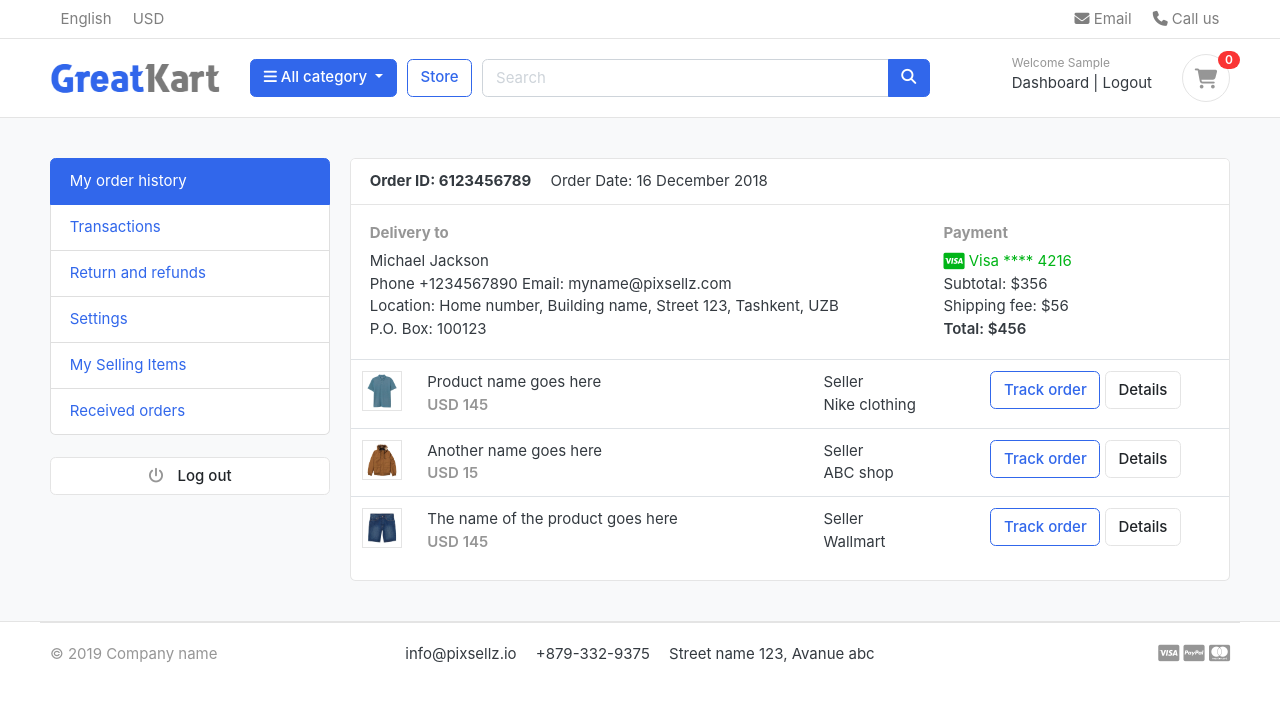
After one commit to rodrigo-carrasco-ra/Ecommerce-Django, a Django app: page /accounts/ in a window 1280 px wide. The commit adds this page. Shown: the top 702 px of the page. Run offline with Django 4.2, Linux system fonts and the light colour scheme; the visitor is signed in with stand-in values (Sample User, id 1); data that the repository does not hold is empty; some libraries are stand-ins or nearby versions; some web fonts are replaced.

Commit message:
login y reset password listo

```diff
--- a/accounts/urls.py
+++ b/accounts/urls.py
@@ -5,4 +5,10 @@ urlpatterns = [
     path('register/', views.register, name='register'),
     path('login/', views.login, name='login'),
     path('logout/', views.logout, name='logout'),
+    path('activate/<uidb64>/<token>/', views.activate, name='activate'),
+    path('', views.dashboard, name='dashboard'),
+    path('forgot_password/', views.forgot_password, name='forgot_password'),
+    path('reset_password_validate/<uidb64>/<token>/', views.reset_password_validate, name='reset_password_validate'),
+    path('reset_password/', views.reset_password, name='reset_password'),
+
 ]
--- a/accounts/views.py
+++ b/accounts/views.py
@@ -1,35 +1,157 @@
-from django.shortcuts import render
+from django.shortcuts import render,redirect
 from .forms import RegistrationForm
 from .models import Account
-from django.contrib import messages
-from django.shortcuts import redirect
+from django.contrib import messages, auth
+from django.contrib.auth.decorators import login_required
+from django.contrib.auth import authenticate, login, logout
+
+# For user activation:
+from django.contrib.sites.shortcuts import get_current_site
+from django.template.loader import render_to_string
+from django.utils.http import urlsafe_base64_encode, urlsafe_base64_decode
+from django.utils.encoding import force_bytes
+from django.contrib.auth.tokens import default_token_generator
+from django.core.mail import EmailMessage
+
+
 # Create your views here.
 
-def register (request):
+def register(request):
     if request.method == 'POST':
-        form = RegistrationForm(request.POST) #
-        if form.is_valid():#Valida que los datos ingresados sean correctos
-            first_name = form.cleaned_data['first_name'] # form.cleaned_data returns a dictionary of validated form input fields and their values, where string primary keys are returned as objects.
+        form = RegistrationForm(request.POST)  #
+        if form.is_valid():  # Valida que los datos ingresados sean correctos
+            first_name = form.cleaned_data[
+                'first_name']  # form.cleaned_data returns a dictionary of validated form input fields and their values, where string primary keys are returned as objects.
             last_name = form.cleaned_data['last_name']
             phone_number = form.cleaned_data['phone_number']
             email = form.cleaned_data['email']
             password = form.cleaned_data['password']
-            username = email.split('@')[0] #split divide el string en una lista, en este caso se divide en dos, el nombre de usuario y el dominio ('@
-            user = Account.objects.create_user(first_name=first_name, last_name=last_name, email=email, password=password, username=username)
+            username = email.split('@')[
+                0]  # split divide el string en una lista, en este caso se divide en dos, el nombre de usuario y el dominio ('@
+            user = Account.objects.create_user(first_name=first_name, last_name=last_name, email=email,
+                                               password=password, username=username)
             user.phone_number = phone_number
             user.save()
-            messages.success(request, 'Congratulations! You have successfully registered')
-            return redirect('register')
+
+            # USER ACTIVATION
+            current_site = get_current_site(request) # get the domain name
+            email_subject = 'Activate your account in Great Kart Store'
+            message = render_to_string('accounts/account_verification_email.html', {
+                'user': user, # user is the object of the model Account
+                'domain': current_site, # current_site is the domain name of the website
+                'uid': urlsafe_base64_encode(force_bytes(user.pk)), # user.pk is the primary key of the user. urlsafe_base64_encode is a
+                # function that encodes the primary key of the user. force_bytes is a function that converts the encoded primary key to bytes.
+                'token': default_token_generator.make_token(user), # default_token_generator is a function that generates a token for the user
+            })
+            to_email = email # the email of the user
+            send_email = EmailMessage(email_subject, message, to=[to_email]) # send_email is an object of the class EmailMessage
+            send_email.send() # send the email
+            #messages.success(request, 'Check your email to activate your account. Thank you.')
+            return redirect('/accounts/login/?command=verification&email=' + email)
     else:
         form = RegistrationForm()
 
     context = {
         'form': form
-        }
-    return render(request, 'accounts/register.html',context)
+    }
+    return render(request, 'accounts/register.html', context)
 
-def login (request):
-    return render(request, 'accounts/login.html')
 
-def logout (request):
-    return
+def login(request):
+    if request.method == "POST":  # Si el metodo es POST, es decir, se envio un formulario
+        email = request.POST['email']  # Se obtiene el email del formulario
+        password = request.POST['password']  # Se obtiene el password del formulario
+
+        user = auth.authenticate(email=email, password=password)  # Se autentica el usuario
+
+        if user is not None: # Si el usuario existe
+            auth.login(request, user)
+            messages.success(request, 'You are now logged in.')
+            return redirect('dashboard')
+        else:
+            messages.error(request, 'Invalid credentials')
+            return redirect('login')
+    return render(request, 'accounts/login.html')  # Se renderiza la pagina de login
+
+@login_required(login_url='login')  # Si el usuario no esta logueado, lo redirige a la pagina de login
+def logout(request): # Si el usuario esta logueado, lo desloguea y lo redirige a la pagina de login
+    auth.logout(request)
+    messages.success(request, 'You are now logged out.')
+    return redirect('login')
+
+def activate (request, uidb64, token):
+    try:
+        uid = urlsafe_base64_decode(uidb64).decode() # decode the uidb64 to get the uid
+        user = Account._default_manager.get(pk=uid) # get the user object using the uid
+    except(TypeError, ValueError, OverflowError, Account.DoesNotExist):
+        user = None # if the user does not exist, set the user to None
+
+    if user is not None and default_token_generator.check_token(user, token): # if the user exists and the token is valid
+        user.is_active = True # activate the user
+        user.save()
+        messages.success(request, 'Your account was activated.')
+        return redirect('login')
+    else:
+        messages.error(request, 'Invalid activation link')
+        return redirect('register')
+
+@login_required(login_url='login')
+def dashboard(request):
+    return render(request, 'accounts/dashboard.html')
+
+def forgot_password(request):
+    if request.method == 'POST':
+        email = request.POST['email']
+        if Account.objects.filter(email=email).exists(): # If the email exists in the database
+            user = Account.objects.get(email__exact=email)  # Get the user object
+            # Reset Password Email
+            current_site = get_current_site(request) # get the domain name
+            email_subject = 'Reset your password in Great Kart Store' # subject of the email
+            message = render_to_string('accounts/reset_password_email.html', { # render the email template
+                'user': user,
+                'domain': current_site,
+                'uid': urlsafe_base64_encode(force_bytes(user.pk)),
+                'token': default_token_generator.make_token(user),
+            })
+            to_email = email # the email of the user
+            send_email = EmailMessage(email_subject, message, to=[to_email]) # send_email is an object of the class EmailMessage
+            send_email.send() # send the email
+            messages.success(request, 'Password reset email has been sent to your email address.')  # send a success message to the user
+            return redirect('login')
+        else:
+            messages.error(request, 'Account does not exist. Try again.')
+            return redirect('forgot_password')
+    return render(request, 'accounts/forgot_password.html')
+
+def reset_password_validate(request, uidb64, token):
+    try:
+        uid = urlsafe_base64_decode(uidb64).decode() # decode the uidb64 to get the uid
+        user = Account._default_manager.get(pk=uid) # get the user object using the uid
+    except(TypeError, ValueError, OverflowError, Account.DoesNotExist):
+        user = None # if the user does not exist, set the user to None
+
+    if user is not None and default_token_generator.check_token(user, token):# if the user exists and the token is valid
+        request.session['uid'] = uid # store the uid in the session
+        messages.success(request, 'Please reset your password.') # send a success message to the user
+        return redirect('reset_password')
+    else:
+        messages.error(request, 'This link has expired.') # send an error message to the user
+        return redirect('login')
+
+def reset_password(request):
+    if request.method == 'POST':
+        password = request.POST['password']
+        confirm_password = request.POST['confirm_password']
+
+        if password == confirm_password:
+            uid = request.session.get('uid') # get the uid from the session
+            user = Account.objects.get(pk=uid) # get the user object using the uid
+            user.set_password(password) # set the password of the user
+            user.save() # save the user object
+            messages.success(request, 'Password reset successful.')
+            return redirect('login')
+        else:
+            messages.error(request, 'Passwords do not match.')
+            return redirect('reset_password')
+    else:
+        return render(request, 'accounts/reset_password.html')
--- /dev/null
+++ b/templates/accounts/dashboard.html
@@ -0,0 +1,99 @@
+{% extends 'base.html' %} {% load static %} {% block content %}
+
+<!-- ========================= SECTION CONTENT ========================= -->
+<section class="section-conten padding-y bg">
+
+{% include 'includes/alerts.html' %}
+
+<div class="container">
+	<div class="row">
+	<aside class="col-md-3">
+		<!--   SIDEBAR   -->
+		<ul class="list-group">
+			<a class="list-group-item active" href="#"> My order history </a>
+			<a class="list-group-item" href="#"> Transactions </a>
+			<a class="list-group-item" href="#"> Return and refunds </a>
+			<a class="list-group-item" href="#">Settings </a>
+			<a class="list-group-item" href="#"> My Selling Items </a>
+			<a class="list-group-item" href="#"> Received orders </a>
+		</ul>
+		<br>
+		<a class="btn btn-light btn-block" href="{% url 'logout' %}"> <i class="fa fa-power-off"></i> <span class="text">Log out</span> </a>
+		<!--   SIDEBAR .//END   -->
+	</aside>
+	<main class="col-md-9">
+		<article class="card">
+		<header class="card-header">
+			<strong class="d-inline-block mr-3">Order ID: 6123456789</strong>
+			<span>Order Date: 16 December 2018</span>
+		</header>
+		<div class="card-body">
+			<div class="row">
+				<div class="col-md-8">
+					<h6 class="text-muted">Delivery to</h6>
+					<p>Michael Jackson <br>
+					Phone +1234567890 Email: myname@pixsellz.com <br>
+			    	Location: Home number, Building name, Street 123,  Tashkent, UZB <br>
+			    	P.O. Box: 100123
+			 		</p>
+				</div>
+				<div class="col-md-4">
+					<h6 class="text-muted">Payment</h6>
+					<span class="text-success">
+						<i class="fab fa-lg fa-cc-visa"></i>
+					    Visa  **** 4216
+					</span>
+					<p>Subtotal: $356 <br>
+					 Shipping fee:  $56 <br>
+					 <span class="b">Total:  $456 </span>
+					</p>
+				</div>
+			</div> <!-- row.// -->
+		</div> <!-- card-body .// -->
+		<div class="table-responsive">
+		<table class="table table-hover">
+			<tr>
+				<td width="65">
+					<img src="../images/items/1.jpg" class="img-xs border">
+				</td>
+				<td>
+					<p class="title mb-0">Product name goes here </p>
+					<var class="price text-muted">USD 145</var>
+				</td>
+				<td> Seller <br> Nike clothing </td>
+				<td width="250"> <a href="#" class="btn btn-outline-primary">Track order</a> <a href="#" class="btn btn-light"> Details </a> </td>
+			</tr>
+			<tr>
+				<td>
+					<img src="../images/items/2.jpg" class="img-xs border">
+				</td>
+				<td>
+					<p class="title mb-0">Another name goes here </p>
+					<var class="price text-muted">USD 15</var>
+				</td>
+				<td> Seller <br> ABC shop </td>
+				<td> <a href="#" class="btn btn-outline-primary">Track order</a> <a href="#" class="btn btn-light"> Details </a> </td>
+			</tr>
+			<tr>
+				<td>
+					<img src="../images/items/3.jpg" class="img-xs border">
+				</td>
+				<td>
+					<p class="title mb-0">The name of the product  goes here </p>
+					<var class="price text-muted">USD 145</var>
+				</td>
+				<td> Seller <br> Wallmart </td>
+				<td> <a href="#" class="btn btn-outline-primary">Track order</a> <a href="#" class="btn btn-light"> Details </a> </td>
+			</tr>
+		</table>
+		</div> <!-- table-responsive .end// -->
+		</article> <!-- order-group.// -->
+	</main>
+</div> <!-- row.// -->
+</div>
+
+
+</section>
+
+{% endblock %}
+<!-- ========================= SECTION CONTENT END// ========================= -->
--- a/templates/includes/navbar.html
+++ b/templates/includes/navbar.html
@@ -62,13 +62,25 @@
 	</div> <!-- col.// -->
 	<div class="col-lg-3 col-sm-6 col-8 order-2 order-lg-3">
 				<div class="d-flex justify-content-end mb-3 mb-lg-0">
-					<div class="widget-header">
-						<small class="title text-muted">Welcome guest!</small>
+                    {% if user.id is not None  %}
+                    <div class="widget-header">
+						<small class="title text-muted">Welcome {{ user.first_name }}</small>
+						<div>
+                            <a href="{% url 'dashboard' %}">Dashboard</a> <span class="dark-transp"> | </span>
+							<a href="{% url 'logout' %}">Logout</a>
+
+						</div>
+					</div>
+                    {% else %}
+                    <div class="widget-header">
+						<small class="title text-muted">Welcome guest</small>
 						<div>
 							<a href="{% url 'login' %}">Log in</a> <span class="dark-transp"> | </span>
 							<a href="{% url 'register' %}"> Register</a>
 						</div>
 					</div>
+                    {% endif %}
+
 					<a href="{% url 'cart' %}" class="widget-header pl-3 ml-3">
 						<div class="icon icon-sm rounded-circle border"><i class="fa-solid fa-cart-shopping"></i></div>
 						<span class="badge badge-pill badge-danger notify">{{ item_count }}</span>
```
Also changed, not shown: EcommerceDjango/settings.py (+7 -0 lines), templates/accounts/account_verification_email.html (added, +17 -0 lines), templates/accounts/forgot_password.html (added, +40 -0 lines), templates/accounts/login.html (+21 -5 lines), templates/accounts/reset_password.html (added, +40 -0 lines), templates/accounts/reset_password_email.html (added, +16 -0 lines).
